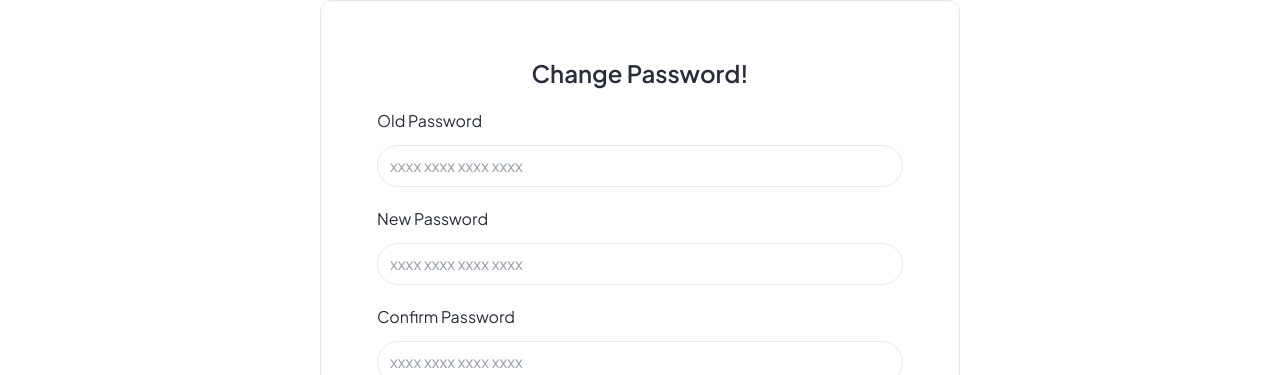
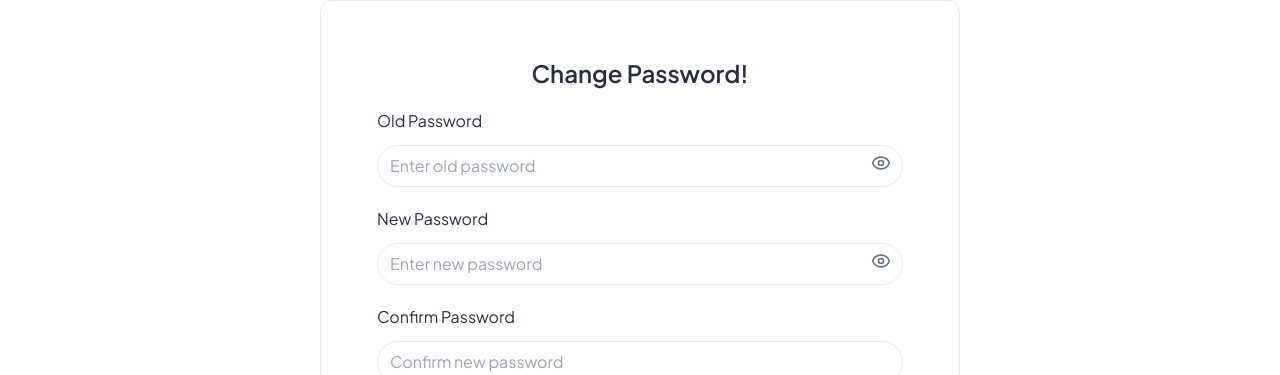
Before and after one commit to faroqbright/PropertyAirbnb, a Next.js app: page /Auth/ChangePassword in a window 1280 px wide. Shown: the part 577-952 px from the top of the page. Built offline with nearby package versions, Linux system fonts and the light colour scheme; no server answers.

Commit message:
apply inline api integration in ChangePassword

```diff
--- a/src/Components/AuthPage/ChangePassword/ChangePassword.jsx
+++ b/src/Components/AuthPage/ChangePassword/ChangePassword.jsx
@@ -1,40 +1,148 @@
-import React from 'react'
+"use client";
+
+import { useEffect, useState } from "react";
+import {
+  reauthenticateWithCredential,
+  updatePassword,
+  EmailAuthProvider,
+  onAuthStateChanged,
+} from "firebase/auth";
+import { useDispatch } from "react-redux";
+import { useRouter } from "next/navigation";
+import { clearUserInfo } from "@/features/auth/authSlice";
+import { auth } from "../../../firebase/firebaseConfig";
+import { toast } from "react-toastify";
+import { Eye, EyeOff } from "lucide-react";
 
 const ChangePassword = () => {
+  const [user, setUser] = useState(null);
+  const [oldPassword, setOldPassword] = useState("");
+  const [newPassword, setNewPassword] = useState("");
+  const [confirmPassword, setConfirmPassword] = useState("");
+  const [showOldPassword, setShowOldPassword] = useState(false);
+  const [showNewPassword, setShowNewPassword] = useState(false);
+  const dispatch = useDispatch();
+  const router = useRouter();
+
+  useEffect(() => {
+    const unsubscribe = onAuthStateChanged(auth, (currentUser) => {
+      if (currentUser) {
+        setUser(currentUser);
+      } else {
+        setUser(null);
+      }
+    });
+
+    return () => unsubscribe();
+  }, []);
+
+  const handleChangePassword = async () => {
+    if (!user || !user.email) {
+      toast.error("No user is logged in.");
+      return;
+    }
+
+    if (!oldPassword || !newPassword || !confirmPassword) {
+      toast.error("Please fill in all fields.");
+      return;
+    }
+
+    if (newPassword !== confirmPassword) {
+      toast.error("New password and confirm password do not match.");
+      return;
+    }
+
+    if (newPassword.length < 8) {
+      toast.error("New password should be at least 8 characters long.");
+      return;
+    }
+
+    try {
+      const credential = EmailAuthProvider.credential(user.email, oldPassword);
+      await reauthenticateWithCredential(user, credential);
+      await updatePassword(user, newPassword);
+      toast.success("Password updated successfully!");
+
+      setOldPassword("");
+      setNewPassword("");
+      setConfirmPassword("");
+      handleLogout();
+    } catch (err) {
+      toast.error(err.message);
+    }
+  };
+
+  const handleLogout = () => {
+    document.cookie = "uid=; path=/; expires=Thu, 01 Jan 1970 00:00:00 UTC;";
+    toast.success("Password changed and User logged out successfully");
+    dispatch(clearUserInfo());
+    router.push("/Auth/Login");
+  };
+
   return (
-
-        <div className='flex items-center justify-center w-full mb-10 mt-10'>
-
+    <div className="flex items-center justify-center w-full mb-10 mt-10">
       <div className="bg-white rounded-xl border-[1.5px] border-gray-200 w-3/4 lg:w-1/2 py-14 lg:px-14 px-5 flex flex-col">
-
-                <div className=' text-center text-textclr font-semibold text-2xl'>
+        <div className="text-center text-textclr font-semibold text-2xl">
           <h1>Change Password!</h1>
         </div>
         <div>
-                    <div className='mt-5'>
-                        <label className='text-textclr' name="password">Old Password</label>
-                        <br />
-                        <input type="password" name='password' placeholder='xxxx xxxx xxxx xxxx' className='border-[1.5px] w-full mt-3 py-2 pl-3 rounded-full' />
+          <div className="mt-5 relative">
+            <label className="text-textclr">Old Password</label>
+            <input
+              type={showOldPassword ? "text" : "password"}
+              value={oldPassword}
+              onChange={(e) => setOldPassword(e.target.value)}
+              placeholder="Enter old password"
+              className="border-[1.5px] w-full mt-3 py-2 pl-3 rounded-full"
+            />
+            <button
+              type="button"
+              onClick={() => setShowOldPassword(!showOldPassword)}
+              className="absolute right-3 top-11 text-gray-500"
+            >
+              {showOldPassword ? <EyeOff size={20} /> : <Eye size={20} />}
+            </button>
           </div>
-                    <div className='mt-5'>
-                        <label className='text-textclr' name="password">New Password</label>
-                        <br />
-                        <input type="password" name='password' placeholder='xxxx xxxx xxxx xxxx' className='border-[1.5px] w-full mt-3 py-2 pl-3 rounded-full' />
+          <div className="mt-5 relative">
+            <label className="text-textclr">New Password</label>
+            <input
+              type={showNewPassword ? "text" : "password"}
+              value={newPassword}
+              onChange={(e) => setNewPassword(e.target.value)}
+              placeholder="Enter new password"
+              className="border-[1.5px] w-full mt-3 py-2 pl-3 rounded-full"
+            />
+            <button
+              type="button"
+              onClick={() => setShowNewPassword(!showNewPassword)}
+              className="absolute right-3 top-11 text-gray-500"
+            >
+              {showNewPassword ? <EyeOff size={20} /> : <Eye size={20} />}
+            </button>
           </div>
-
-                    <div className='mt-5'>
-                        <label className='text-textclr' name="password">Confirm Password</label>
-                        <br />
-                        <input type="password" name='password' placeholder='xxxx xxxx xxxx xxxx' className='border-[1.5px] w-full mt-3 py-2 pl-3 rounded-full' />
+          <div className="mt-5">
+            <label className="text-textclr">Confirm Password</label>
+            <input
+              type="password"
+              value={confirmPassword}
+              onChange={(e) => setConfirmPassword(e.target.value)}
+              placeholder="Confirm new password"
+              className="border-[1.5px] w-full mt-3 py-2 pl-3 rounded-full"
+            />
           </div>
         </div>
 
-                <div className='mt-5'>
-                    <button className='w-full text-center mt-5 border-[1.5px] py-2 text-white bg-bluebutton rounded-full'>Save</button>
+        <div className="mt-5">
+          <button
+            onClick={handleChangePassword}
+            className="w-full text-center mt-5 border-[1.5px] py-2 text-white bg-bluebutton rounded-full"
+          >
+            Save
+          </button>
         </div>
       </div>
     </div>
-    )
-}
+  );
+};
 
-export default ChangePassword
+export default ChangePassword;
--- a/src/Components/LandingPage/Common/Navbar.jsx
+++ b/src/Components/LandingPage/Common/Navbar.jsx
@@ -3,7 +3,7 @@ import { useState, useEffect, useRef } from "react";
 import { usePathname, useRouter } from "next/navigation";
 import Image from "next/image";
 import Link from "next/link";
-import { LogOut, Menu, Settings, User, X } from "lucide-react";
+import { CircleUserRound, LogOut, Menu, Settings, User, X } from "lucide-react";
 import { useSelector, useDispatch } from "react-redux";
 import { clearUserInfo } from "@/features/auth/authSlice";
 import { toast } from "react-toastify";
@@ -126,8 +126,8 @@ export default function Navbar() {
                   onClick={goToSettings}
                   className="flex items-center p-2 w-full text-left hover:bg-gray-100"
                 >
-                  <Settings size={16} className="mr-2" />
-                  Settings
+                  <CircleUserRound size={16} className="mr-2" />
+                  Profile
                 </button>
                 <button
                   onClick={handleLogout}
--- a/src/middleware.js
+++ b/src/middleware.js
@@ -2,7 +2,7 @@ import { NextResponse } from "next/server";
 
 export function middleware(request) {
   const { pathname } = request.nextUrl;
-  const authPages = ["/Auth/Login", "/Auth/Signup", "/Auth/Forgot", "/Auth/Personal", "/Auth/ChangePassword"];
+  const authPages = ["/Auth/Login", "/Auth/Signup", "/Auth/Forgot", "/Auth/Personal"];
 
   const isAuthPage = authPages.some((page) => pathname.startsWith(page));
 
```
Lines whose indentation alone changed are shown as unchanged.
